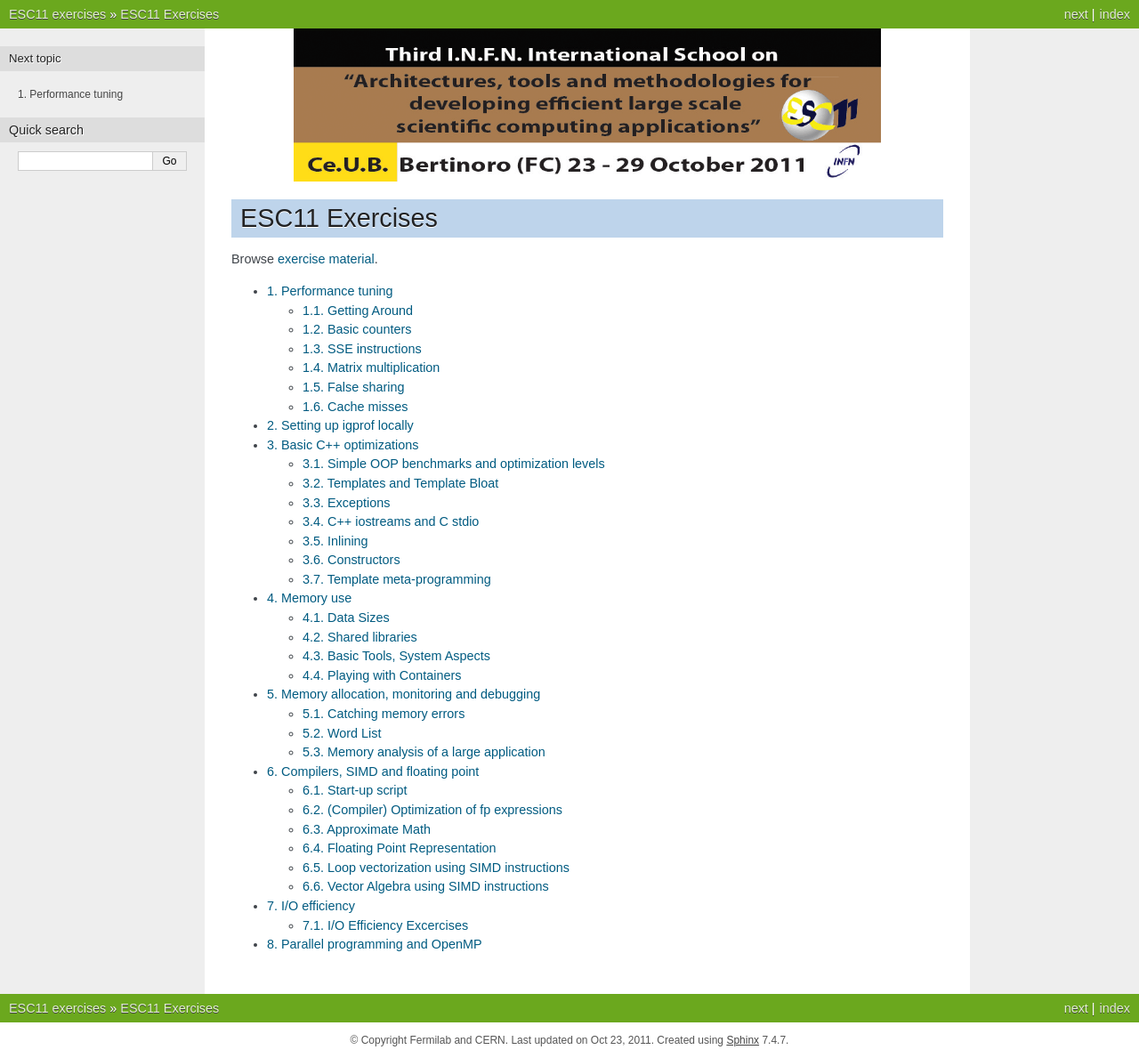
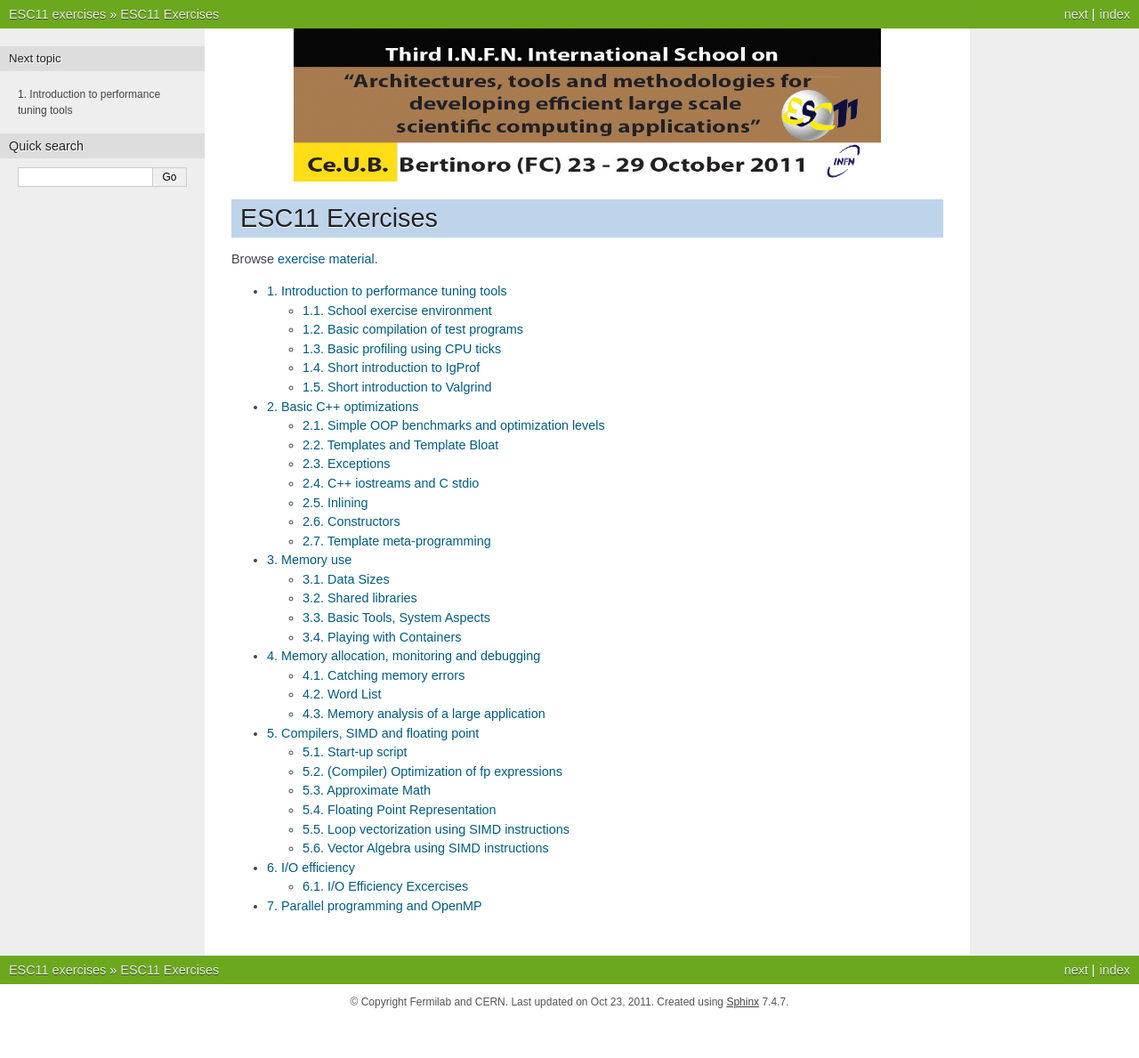
Before and after one commit to pelmer/esc, a Sphinx documentation site: the page built from doc/index.rst, in a window 1280 px wide. Shown: the whole page at 89% size. Built offline with Sphinx 7.4.7, drawn with Linux system fonts in a browser that asks for light colours; after the commit the page ends 1146 px from its top, so only the background shows below that; some of the changed lines change nothing that is shown.

Commit message:
Documentation and exercise update for introductory part.

```diff
--- /dev/null
+++ b/doc/basic/compiling.rst
@@ -0,0 +1,33 @@
+Basic compilation of test programs
+==================================
+
+The goal of this exercise is to understand how to compile and run test
+programs on the student servers. We have installed 64-bit GCC 4.6.1 and
+mixed 32-/64-bit GCC 4.5.1 which you can experiment with.
+
+1. Build 64-bit `cputicks.cc <../exercises/basic/cputicks.cc>`_ with GCC 4.6.1::
+
+     . /storage/software/tuura/env-gcc461.sh
+     which c++
+     cd esc/exercises/basic
+     c++ -o cputicks cputicks.cc
+     file cputicks
+     ./cputicks 1
+
+2. Build 64-bit `cputicks.cc <../exercises/basic/cputicks.cc>`_ with GCC 4.5.1::
+
+     . /storage/software/tuura/env-gcc451.sh
+     which c++
+     cd esc/exercises/basic
+     c++ -o cputicks cputicks.cc
+     file cputicks
+     ./cputicks 1
+
+3. Build 32-bit `cputicks.cc <../exercises/basic/cputicks.cc>`_ with GCC 4.5.1::
+
+     . /storage/software/tuura/env-gcc451.sh
+     which c++-32
+     cd esc/exercises/basic
+     c++-32 -o cputicks cputicks.cc
+     file cputicks
+     ./cputicks 1
--- /dev/null
+++ b/doc/basic/cputicks.rst
@@ -0,0 +1,28 @@
+Basic profiling using CPU ticks
+===============================
+
+The goal of this exercise is to introduce you to using CPU tick counters for
+very rudimentary and basic performance profiling.  Our test program includes
+manually inserted ``rdtsc`` instructions in the program flow to measure CPU
+cycles elapsed between two points.  This is an extremely crude but sometimes
+practically useful method of measuring elapsed time, at least for one-shot
+evaluations involving small regions of code.
+
+1. Set up your environment::
+
+     . /storage/software/tuura/env-gcc461.sh
+
+2. Build and run `cputicks.cc <../exercises/basic/cputicks.cc>`_::
+
+     cd esc/exercises/basic
+     c++ -O -o cputicks cputicks.cc
+     ./cputicks
+
+3. Run the program a few times, possibly also with arguments::
+
+     ./cputicks 100
+     ./cputicks 1000
+
+4. Why does ``test1()`` report much more time spent than ``test2()``?
+
+5. Why do the times reported by ``test1()`` fluctuate so much?
--- /dev/null
+++ b/doc/basic/environment.rst
@@ -0,0 +1,156 @@
+School exercise environment
+===========================
+
+The goal of this step is to prepare your working environment for the ESC
+exercises.  At the end of this step you should have a reasonably workable
+environment for running the other exercises.
+
+1. You will work using *studNN* account created for you.
+    * You were assigned host 137.204.203.40 -- .51 to work on. Two students
+      share each server.
+    * Your home directory is ``/home/studNN``
+    * Your shell is `bash <http://www.gnu.org/s/bash/>`_
+    * Your NFS area is in ``/storage/nfs_esc11/studNN``
+    * Your GPFS area is in ``/storage/gpfs_esc11/studNN``
+
+   Below we use *stud01* as a general student account and 137.204.203.40 as
+   the general host alias.  When executing the commands, replace these with
+   the account number or host assigned to you.  SSH into your assigned host
+   now::
+
+      ssh stud01@137.204.203.40
+      echo $HOME $SHELL
+      mkdir -p .ssh
+      ls -laF
+
+   **IMPORTANT NOTE:** *The student computers will be uninstalled on Friday
+   evening and all data on them will be destroyed. Please make sure you
+   make a copy of everything valuable by the end of the Friday session!*
+
+2. If your laptop is Linux, Mac OS X, or if you use Cygwin on Windows, we
+   recommend you keep a copy of all your exercise source code, notes etc.
+   locally, and `rsync <http://rsync.samba.org/>`_ to/from student servers.
+   This ensures you keep a copy of everything relevant locally at the end.
+
+   * Generate a temporary SSH key and copy it to the right host::
+
+       ssh-keygen -t rsa -C esc11_temp_key -f ~/.ssh/id_rsa_esc11
+       scp ~/.ssh/id_rsa_esc11.pub 137.204.203.40:.ssh/authorized_keys
+
+   * If not on OS X, start an ``ssh-agent``::
+
+       [ $(uname) != Darwin ] && { killall ssh-agent; eval `ssh-agent`; }
+
+   * Add the just-generated key to your ``ssh-agent``::
+
+       ssh-add ~/.ssh/id_rsa_esc11
+
+   * Add SSH configuration for your student host.  Use the appropriate
+     student account and IP address below.  You can of course add this
+     chunk with your favourite editor if you prefer.
+
+     ::
+
+       cat >> ~/.ssh/config << \EOF
+         Host esc-*
+           User stud01
+           PubkeyAuthentication yes
+           IdentityFile ~/.ssh/id_rsa_esc11
+
+         Host esc-stud01
+           HostName 137.204.203.40
+         Host esc-stud02
+           HostName 137.204.203.41
+         Host esc-stud03
+           HostName 137.204.203.42
+         Host esc-stud04
+           HostName 137.204.203.43
+         Host esc-stud05
+           HostName 137.204.203.44
+         Host esc-stud06
+           HostName 137.204.203.45
+         Host esc-stud07
+           HostName 137.204.203.46
+         Host esc-stud08
+           HostName 137.204.203.47
+         Host esc-stud09
+           HostName 137.204.203.48
+         Host esc-stud10
+           HostName 137.204.203.49
+         Host esc-stud11
+           HostName 137.204.203.50
+         Host esc-stud12
+           HostName 137.204.203.51
+         Host esc-adm01
+           HostName 137.204.203.67
+         Host esc-adm02
+           HostName 137.204.203.68
+         Host esc-adm03
+           HostName 137.204.203.69
+         Host esc-adm04
+           HostName 137.204.203.70
+       EOF
+       chmod 600 ~/.ssh/config
+
+   * Test you can ssh to your student account without password prompts::
+
+       ssh esc-stud01 uptime
+
+   * Test you can rsync to the student host::
+
+       mkdir /tmp/foo
+       date > /tmp/foo/test.txt
+       rsync -av /tmp/foo/ esc-stud01:foo/
+       ssh esc-stud01 ls -laFR foo
+       ssh esc-stud01 rm -fr foo
+       rm -fr /tmp/foo
+
+3. Get the school exercises material. If you did the previous step, then
+   do this on your laptop and ``rsync -av esc/ esc-stud01:esc/`` to your
+   student account, otherwise do this on the student server in your home
+   directory::
+
+     git clone git://github.com/lat/esc.git
+
+   You can download a `zip file <https://github.com/lat/esc/zipball/master>`_
+   or `tar ball <https://github.com/lat/esc/tarball/master>`_ from the
+   `github web page <http://github.com/lat/esc>`_ if you don't have ``git``.
+
+4. Open one or more terminal windows and ssh into the student server, and
+   in each of them run the following environment setup::
+
+     . /storage/software/tuura/env-gcc461.sh
+
+5. Check the following are working ok::
+
+     c++ -v 2>&1 | grep version  # should say 'gcc version 4.6.1 (GCC)'
+     valgrind --version          # should say 'valgrind-3.6.1'
+     igprof -h                   # should print simple help message
+     which igprof-navigator      # should say full path
+
+6. Create a web area where you will put output from some exercises::
+
+     mkdir -p /storage/nfs_esc11/stud01/public_html/cgi-bin/data
+     ln -s /storage/nfs_esc11/stud01/public_html ~/public_html
+     cp $(which igprof-navigator) ~/public_html/cgi-bin/igprof-navigator.py
+     echo "<html><body><a href='cgi-bin/igprof-navigator.py'>My" \
+       "igprof reports</a></body></html>" > ~/public_html/index.html
+
+7. View http://137.204.203.67/~stud01/ in your web browser, you should see
+   the basic page you created above. Click on the link to profiles, it should
+   produce some output -- for now it will in fact display an error message
+   due to lack of profiles.
+
+8. You should be able to view some of these CMS profile examples:
+   `perf report <http://cern.ch/cms-service-sdtweb/igperf/vocms81/slc5_ia32_gcc434/360p1/navigator/minbias02_perf/>`_,
+   `heap snapshot after 50 events <http://cern.ch/cms-service-sdtweb/igperf/vocms81/slc5_ia32_gcc434/360p1/navigator/minbias03.50_live/>`_,
+   `total dynamic memory allocations <http://cern.ch/cms-service-sdtweb/igperf/vocms81/slc5_ia32_gcc434/360p1/navigator/minbias03_total/>`_.
+
+In subsequent exercises, you should have one more terminal windows open
+with ssh session to the student server, and source the environment setup
+script. You will normally use ``env-gcc461.sh``, but in some cases you
+will also use ``env-gcc451.sh``. **Always start each new exercise in a
+fresh new shell environment!**
+
+If you are adventurous, you can build igprof standalone yourself following
+the `recipe on the web site <http://igprof.sourceforge.net/install.html>`_.
--- /dev/null
+++ b/doc/basic/igprof.rst
@@ -0,0 +1,68 @@
+Short introduction to IgProf
+============================
+
+`IgProf <http://igprof.sourceforge.net>`_ is both a performance profiler and
+memory allocation profiler we will use at this school.  This exercise will
+introduce you to the basic mechanics of using igprof.  Later exercises will
+go into much more detail, so don't worry about understanding everything at
+this point; the main goal here is to learn to use the tools.
+
+Basic profiling environment
+---------------------------
+
+To make sure you have technically everything set up right, let's first make
+sure you can create a dummy profile for simply running ``ls``.
+
+1. Set up your environment::
+
+     . /storage/software/tuura/env-gcc461.sh
+
+2. Create your very first igprof report on ``ls``::
+
+     igprof -pp -z -o ls-test.gz -- ls -laFR /usr/lib >/dev/null
+     igprof-analyse --sqlite -d -v -g ls-test.gz |
+       sqlite3 ~/public_html/cgi-bin/data/ls-test.sql3
+
+3. View the report at http://137.204.203.59/~studNN/cgi-bin/igprof-navigator.py/ls-test/
+
+Basic performance profile
+-------------------------
+
+This exercise will run the program from the :doc:`previous exercise <cputicks>`
+using igprof statistical performance profiler.
+
+1. Set up your environment::
+
+     . /storage/software/tuura/env-gcc461.sh
+
+2. Run the test program under igprof performance profiler::
+
+     cd esc/exercises/basic
+     igprof -pp -z -o cputicks.gz ./cputicks 100000
+
+3. Generate a simple text profile output of run time::
+
+     igprof-analyse -d -v -g cputicks.gz > cputicks.res
+     less -SX cputicks.res
+
+   You should see an output like this::
+
+     Counter: PERF_TICKS
+
+     ----------------------------------------------------------------------
+     Flat profile (cumulative >= 1%)
+
+     % total      Total  Function
+       100.0       0.28  <spontaneous> [1]
+       100.0       0.28  _start [2]
+       100.0       0.28  __libc_start_main [3]
+       100.0       0.28  main [4]
+        97.8       0.27  test1(int) [5]
+     <... and so on ...>
+
+4. Generate the same profile in web-viewable database, view the profile at
+   http://137.204.203.59/~studNN/cgi-bin/igprof-navigator.py/cputicks/ ::
+
+     rm -f ~/public_html/cgi-bin/data/cputicks.sql3
+     igprof-analyse --sqlite -d -v -g cputicks.gz |
+       sqlite3 ~/public_html/cgi-bin/data/cputicks.sql3
--- /dev/null
+++ b/doc/basic/index.rst
@@ -0,0 +1,13 @@
+Introduction to performance tuning tools
+========================================
+
+Browse `exercise material <../exercises/basic/>`_.
+
+.. toctree::
+   :maxdepth: 1
+
+   environment
+   compiling
+   cputicks
+   igprof
+   valgrind
--- /dev/null
+++ b/doc/basic/valgrind.rst
@@ -0,0 +1,25 @@
+Short introduction to Valgrind
+==============================
+
+`Valgrind <http://http://valgrind.org/>`_ is an instrumentation framework for
+dynamic analysis tools. At this school we use the tools for checking memory
+management bugs, but it includes many other tools such as for finding threading
+bugs and analysing cache access patterns.  This exercise will introduce you to
+the basic mechanics of using valgrind; later exercises will go into more detail.
+
+1. Set up your environment::
+
+     . /storage/software/tuura/env-gcc461.sh
+
+2. Build `memerror.cc <../exercises/basic/memerror.cc>`_::
+
+     cd esc/exercises/basic
+     c++ -g -o memerror memerror.cc
+
+3. Run the test program under valgrind::
+
+     valgrind ./memerror
+
+4. Let's ask compiler to tell us the same thing::
+
+     c++ -g -W -Wall -Werror -ansi -pedantic -o memerror memerror.cc
--- a/doc/igprof-env.rst
+++ /dev/null
@@ -1,103 +0,0 @@
-Setting up igprof locally
-=========================
-
-In order to set a web-visible area for your igprof reports, first read the
-description of how to produce the sqlite/web report itself and the generic
-description of how to set up the web area in::
-
-  http://igprof.sourceforge.net/analysis.html
-
-The specific information you need to set the web area up Bertinoro at ESC is
-described here.
-
-Each student ``studNN`` has a web-visible area which should be visible on the
-machine you are using via the following path::
-
-  /storage/nfs_esc10/studNN/
-
-Within that area you should be able to do::
-
-  mkdir /storage/nfs_esc10/studNN/public_html
-  mkdir /storage/nfs_esc10/studNN/public_html/cgi-bin
-
-Then you should be able to set up the igprof-specific part as::
-
-  cp `which igprof-navigator`
-  /storage/nfs_esc10/studNN/public_html/cgi-bin/igprof-navigator.py
-
-(the extra ".py" is needed due to the local webserver configuration) and then
-you can copy in the igprof sqlite report file you have produced, for example::
-
-  mkdir /storage/nfs_esc10/studNN/public_html/cgi-bin/data
-  cp $WHEREEVER/igtest_perf.sql3 /storage/nfs_esc10/studNN/public_html/cgi-bin/data
-
-All should then be ready and you should be able to view the report with::
-
-  http://137.204.203.59/~studNN/cgi-bin/igprof-navigator.py/igtest_perf/
-
-You should see something analogous to these examples (G4 simulation from CMS)::
-
-  # perf report
-  http://cern.ch/cms-service-sdtweb/igperf/vocms81/slc5_ia32_gcc434/360p1/navigator/minbias02_perf/
-
-  # heap snapshot (after 50 events)
-  http://cern.ch/cms-service-sdtweb/igperf/vocms81/slc5_ia32_gcc434/360p1/navigator/minbias03.50_live/
-
-  # total dynamic memory allocations
-  http://cern.ch/cms-service-sdtweb/igperf/vocms81/slc5_ia32_gcc434/360p1/navigator/minbias03_total/
-
-If you are adventurous and would like to build igprof standalone yourself,
-outside of the provided (pre-built) software environment, try the following
-recipe::
-
-  # Set up a few envvars to simplify the build recipe
-  export INSTAREA=/x/y/z   # Wherever you want to install the software
-
-  # Get the source tarballs for libatomic_ops, libunwind and igprof
-  wget http://www.hpl.hp.com/research/linux/atomic_ops/download/libatomic_ops-7.2alpha4.tar.gz
-  wget -O libunwind.tar.gz "http://git.savannah.gnu.org/gitweb/?p=libunwind.git;a=snapshot;h=982d590ddb778f0d301fe2e5647abd9135a2f9bc;sf=tgz"
-  wget -O igprof-5.7.0.tar.gz "http://sourceforge.net/projects/igprof/files/igprof-5.7.0.tar.gz/download"
-
-  # Get two patches for libunwind
-  wget -O libunwind-mincore.patch "http://cmssw.cvs.cern.ch/cgi-bin/cmssw.cgi/COMP/CMSDIST/libunwind-mincore.patch?revision=1.1"
-  wget -O libunwind-trace.patch "http://cmssw.cvs.cern.ch/cgi-bin/cmssw.cgi/COMP/CMSDIST/libunwind-trace.patch?revision=1.1"
-
-  # Get a recent version of cmake
-  wget http://www.cmake.org/files/v2.8/cmake-2.8.1.tar.gz
-
-  # Build libatomic
-  gtar xzvf libatomic_ops-7.2alpha4.tar.gz
-  cd libatomic_ops-7.2alpha4
-  ./configure --prefix=$INSTAREA
-  make install
-  cd ../
-
-  # Build libunwind
-  gtar xzf libunwind.tar.gz
-  cd libunwind-982d590
-  patch -p1 < ../libunwind-mincore.patch
-  patch -p1 < ../libunwind-trace.patch
-  autoreconf -i
-  ./configure CPPFLAGS="-I$INSTAREA/include" --prefix=$INSTAREA --disable-block-signals
-  make install
-  cd ../
-
-  # Build cmake
-  gtar xzf cmake-2.8.1.tar.gz
-  cd cmake-2.8.1
-  mkdir -p $INSTAREA/tmpcmake
-  ./configure --prefix=$INSTAREA/tmpcmake
-  make
-  make install
-  cd ../
-  export PATH=$INSTAREA/tmpcmake/bin:$PATH
-
-  # Build igprof
-  gtar xzf igprof-5.7.0.tar.gz
-  cd igprof-5.7.0
-  cmake -DCMAKE_INSTALL_PREFIX=$INSTAREA .
-  make
-  make install
-
-  # Clean up the temporary cmake build
-  rm -fr $INSTAREA/tmpcmake
--- a/doc/index.rst
+++ b/doc/index.rst
@@ -17,8 +17,7 @@ Browse `exercise material <exercises/>`_.
    :numbered:
    :maxdepth: 2
 
-   tuning/index
-   igprof-env
+   basic/index
    c++/index
    memory/index
    math/index
```
Also changed, not shown: 2 other files.
